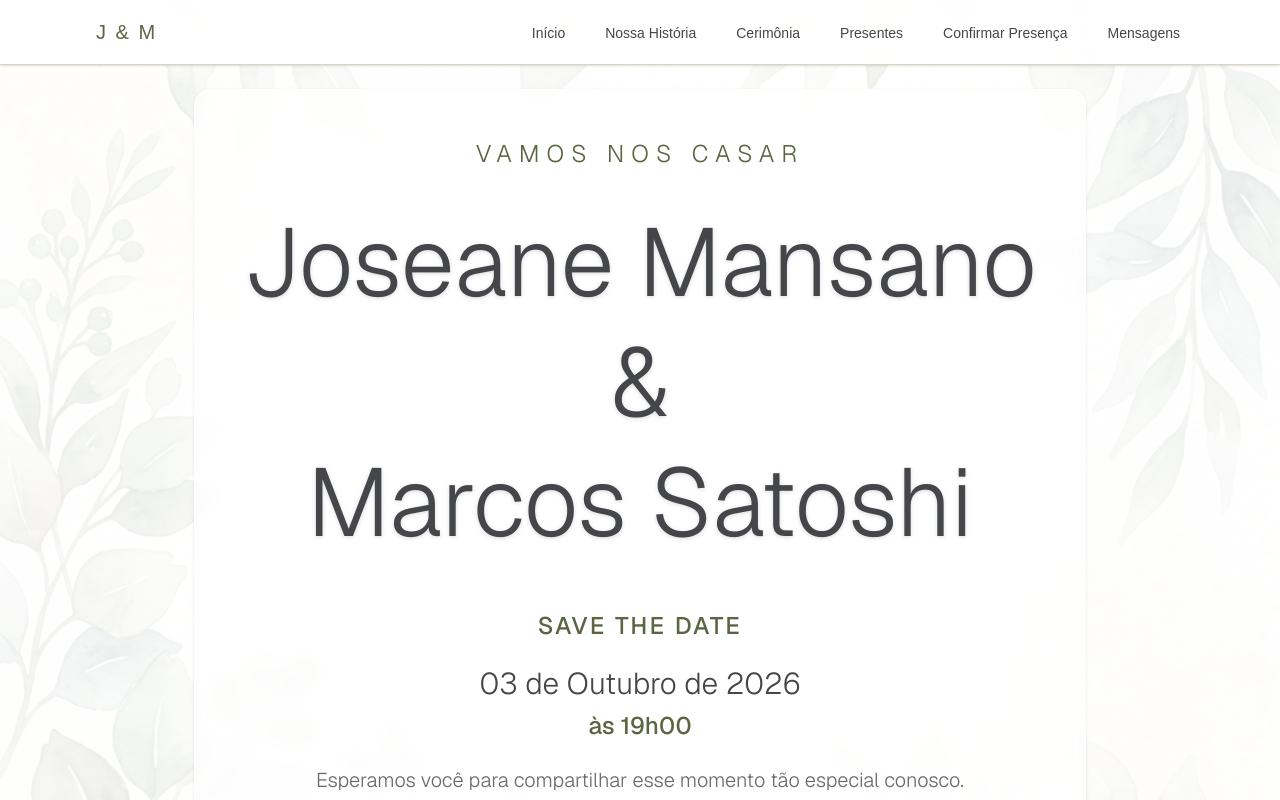
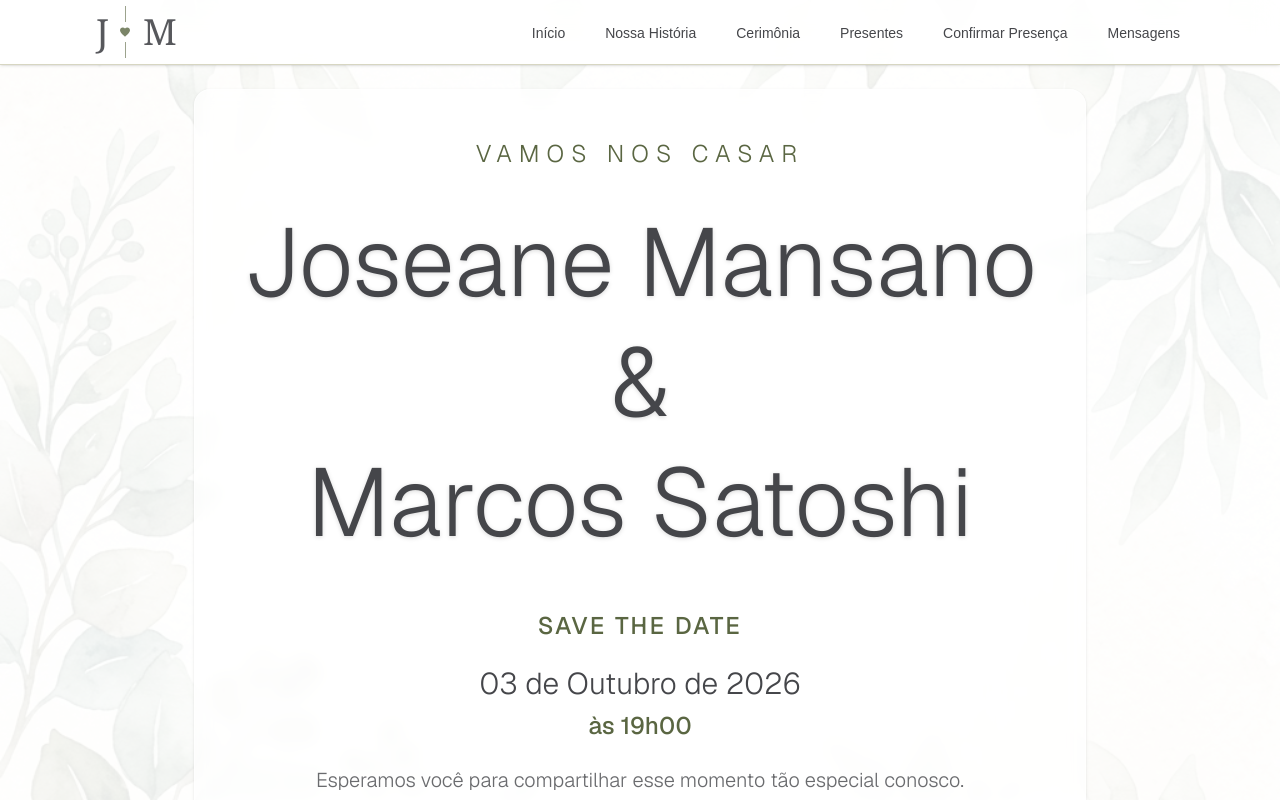
Before and after one commit to marcossatoshi/site-casamento, a Next.js app: page / in a window 1280 px wide. Shown: the top 800 px of the page. Built offline with nearby package versions, Linux system fonts and the light colour scheme.

Commit message:
feat: cria logotipo vetorial elegante para o menu

```diff
--- a/src/app/cerimonia/page.tsx
+++ b/src/app/cerimonia/page.tsx
@@ -48,17 +48,6 @@ export default function CerimoniaPage() {
                   Vila Olímpia, São Paulo - SP
                 </p>
               </div>
-
-              <div className="pt-6">
-                <a
-                  href="https://maps.google.com/?q=Restaurante+Praca+Sao+Lourenco"
-                  target="_blank"
-                  rel="noreferrer"
-                  className="inline-block bg-oliva text-white hover:bg-oliva/90 px-8 py-4 rounded-full uppercase text-sm md:text-base tracking-widest font-medium transition-all shadow-md hover:shadow-lg hover:-translate-y-1"
-                >
-                  Abrir no Google Maps
-                </a>
-              </div>
             </div>
           </div>
 
@@ -67,6 +56,16 @@ export default function CerimoniaPage() {
             <MapWrapper />
           </div>
 
+          <div className="pt-6">
+            <a
+              href="https://maps.google.com/?q=Restaurante+Praca+Sao+Lourenco"
+              target="_blank"
+              rel="noreferrer"
+              className="inline-block bg-oliva text-white hover:bg-oliva/90 px-8 py-4 rounded-full uppercase text-sm md:text-base tracking-widest font-medium transition-all shadow-md hover:shadow-lg hover:-translate-y-1"
+            >
+              Abrir no Google Maps
+            </a>
+          </div>
         </div>
       </div>
     </section>
--- a/src/app/layout.tsx
+++ b/src/app/layout.tsx
@@ -15,8 +15,8 @@ const geistMono = Geist_Mono({
 });
 
 export const metadata: Metadata = {
-  title: "Marcos & Joseane - Casamento",
-  description: "Site do casamento de Marcos e Joseane",
+  title: "Joseane & Marcos - Casamento",
+  description: "Site do casamento de Joseane e Marcos",
 };
 
 export default function RootLayout({
--- a/src/app/page.tsx
+++ b/src/app/page.tsx
@@ -45,7 +45,7 @@ export default function Home() {
             </div>
           </div>
 
-          <div className="pt-8">
+          <div className="pt-8 space-y-6">
             <a
               href="/rsvp"
               className="inline-block bg-oliva text-white hover:bg-oliva/90 px-8 py-4 rounded-full uppercase text-sm tracking-widest font-medium transition-all shadow-md hover:shadow-lg hover:-translate-y-1"
--- a/src/components/Navbar.tsx
+++ b/src/components/Navbar.tsx
@@ -25,8 +25,16 @@ export default function Navbar() {
           <div className="flex-shrink-0 flex items-center">
             {/* Aqui você vai trocar pelo componente Image com o seu logo quando tiver. Exemplo: */}
             {/* <Image src="/logo.png" alt="Logo J&M" width={50} height={50} /> */}
-            <Link href="/" className="text-xl font-light tracking-widest text-oliva uppercase">
-              J & M
+            <Link href="/" className="flex items-center gap-3 text-oliva hover:opacity-80 transition-opacity">
+              <span className="font-serif text-4xl font-light text-grafite/90" style={{ fontFamily: 'Georgia, serif', letterSpacing: '-0.05em' }}>J</span>
+              <div className="flex flex-col items-center justify-center gap-1">
+                <div className="w-[1px] h-4 bg-oliva/60"></div>
+                <svg width="12" height="12" viewBox="0 0 24 24" fill="currentColor" className="text-oliva/80">
+                  <path d="M12 21.35l-1.45-1.32C5.4 15.36 2 12.28 2 8.5 2 5.42 4.42 3 7.5 3c1.74 0 3.41.81 4.5 2.09C13.09 3.81 14.76 3 16.5 3 19.58 3 22 5.42 22 8.5c0 3.78-3.4 6.86-8.55 11.54L12 21.35z" />
+                </svg>
+                <div className="w-[1px] h-4 bg-oliva/60"></div>
+              </div>
+              <span className="font-serif text-4xl font-light text-grafite/90" style={{ fontFamily: 'Georgia, serif', letterSpacing: '-0.05em' }}>M</span>
             </Link>
           </div>
 
```
Also changed, not shown: public/restaurante-praca-sao-lourenco.webp.
